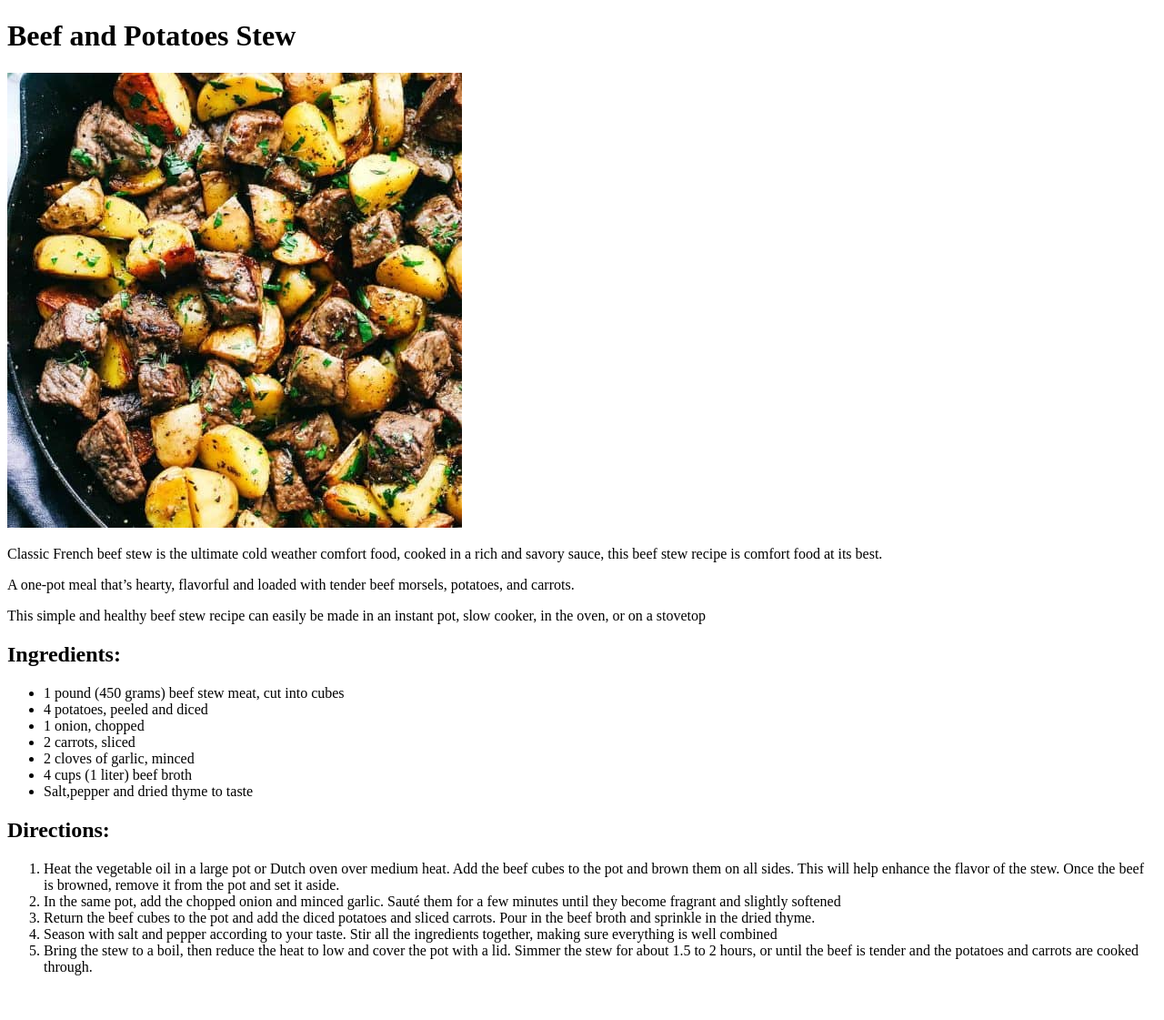
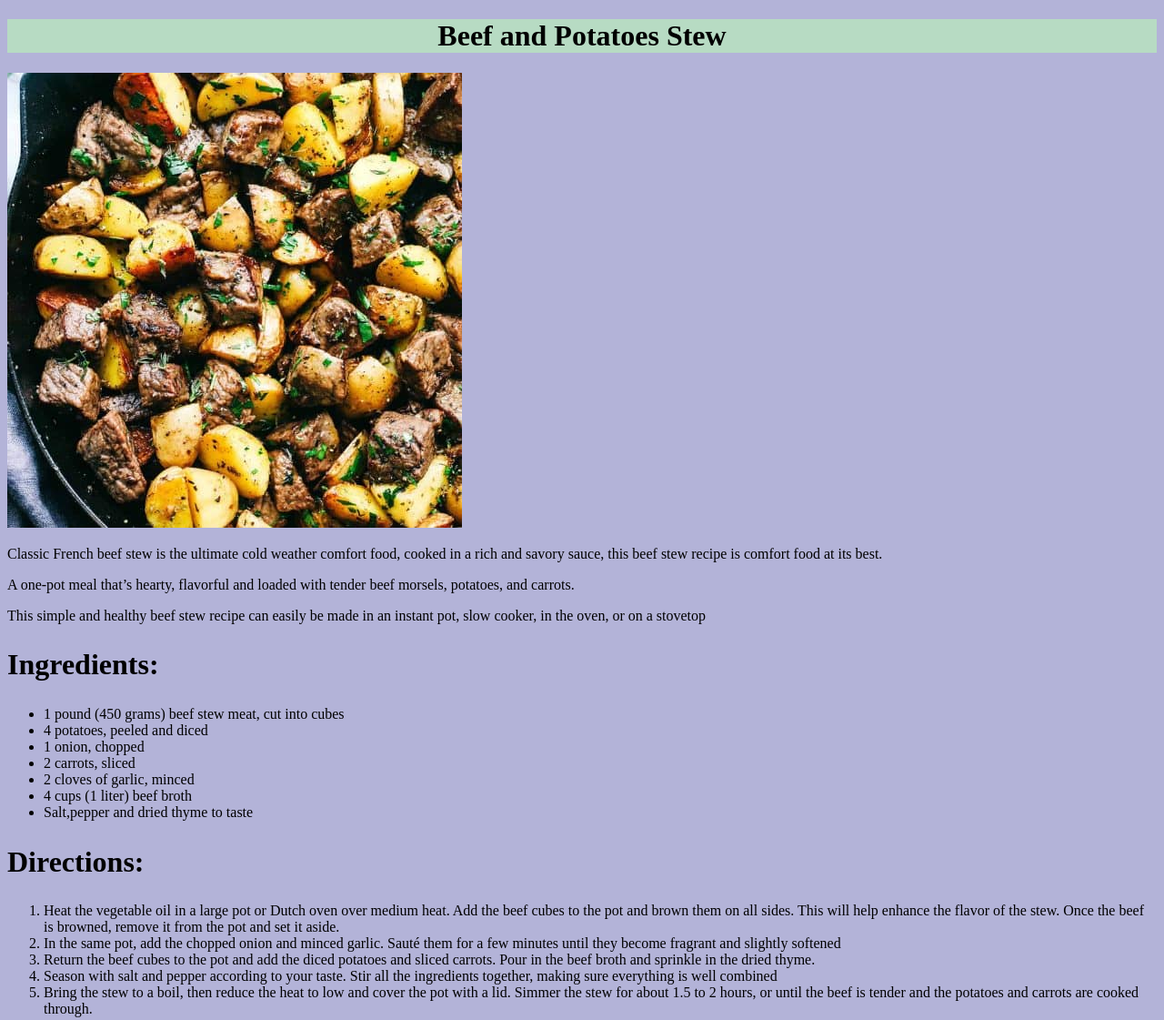
Before and after one commit to razdwatrzy12334/odin-recipes, a plain HTML site: page beef.html in a window 1280 px wide. Shown: the whole page at 91% size. Before the commit the page ends 1088 px from the top, so only its background shows below. Drawn offline with Linux system fonts and the light colour scheme.

Commit message:
shit changes and css diarrhea :D - but first I made myself without any help

```diff
--- a/beef.html
+++ b/beef.html
@@ -1,12 +1,13 @@
 <!DOCTYPE html>
 <html lang="en">
     <head>
+        <meta charset="UTF-8">
+        <link rel="stylesheet" href="styles.css">
         <title>Beef and Potatoes Stew</title>
-        <meta charset="UTF-8">
     </head>
 
     <body>
-        <h1>Beef and Potatoes Stew</h1>
+        <h1 class="main">Beef and Potatoes Stew</h1>
 
         <img src="./images/beef-potatoes.jpg" alt="beef stew with potatoes">
         <p>Classic French beef stew is the ultimate cold weather comfort food, cooked in a rich and savory sauce, this beef stew recipe is comfort food at its best.</p>
@@ -14,7 +15,7 @@
         <p>This simple and healthy beef stew recipe can easily be made in an instant pot, slow cooker, in the oven, or on a stovetop</p>
 
         <h2>Ingredients:</h2>
-        <ul>
+        <ul class="beef">
             <li>1 pound (450 grams) beef stew meat, cut into cubes</li>
             <li>4 potatoes, peeled and diced</li>
             <li>1 onion, chopped</li>
--- /dev/null
+++ b/styles.css
@@ -0,0 +1,33 @@
+* {
+    box-sizing: border-box;
+    background-color: rgb(179, 179, 216);
+}
+
+.main {
+    color: rgb(0, 0, 0);
+    background-color: #b7dbc3;
+    text-align: center;
+}
+
+a,
+a:link,
+a:active {
+    color:           #00e;
+    text-decoration: none;
+}
+
+a:visited, a:hover {
+    color: rgb(18, 24, 6);
+    text-decoration: none;
+}
+
+ul {
+    font-size: 16px;
+    font-weight: normal;
+    color: black;
+}
+
+h2 {
+    font-size: 32px;
+    font-weight: bold;
+}
```
Also changed, not shown: chicken.html (+4 -3 lines), index.html (+3 -2 lines), schabowy.html (+4 -3 lines).
